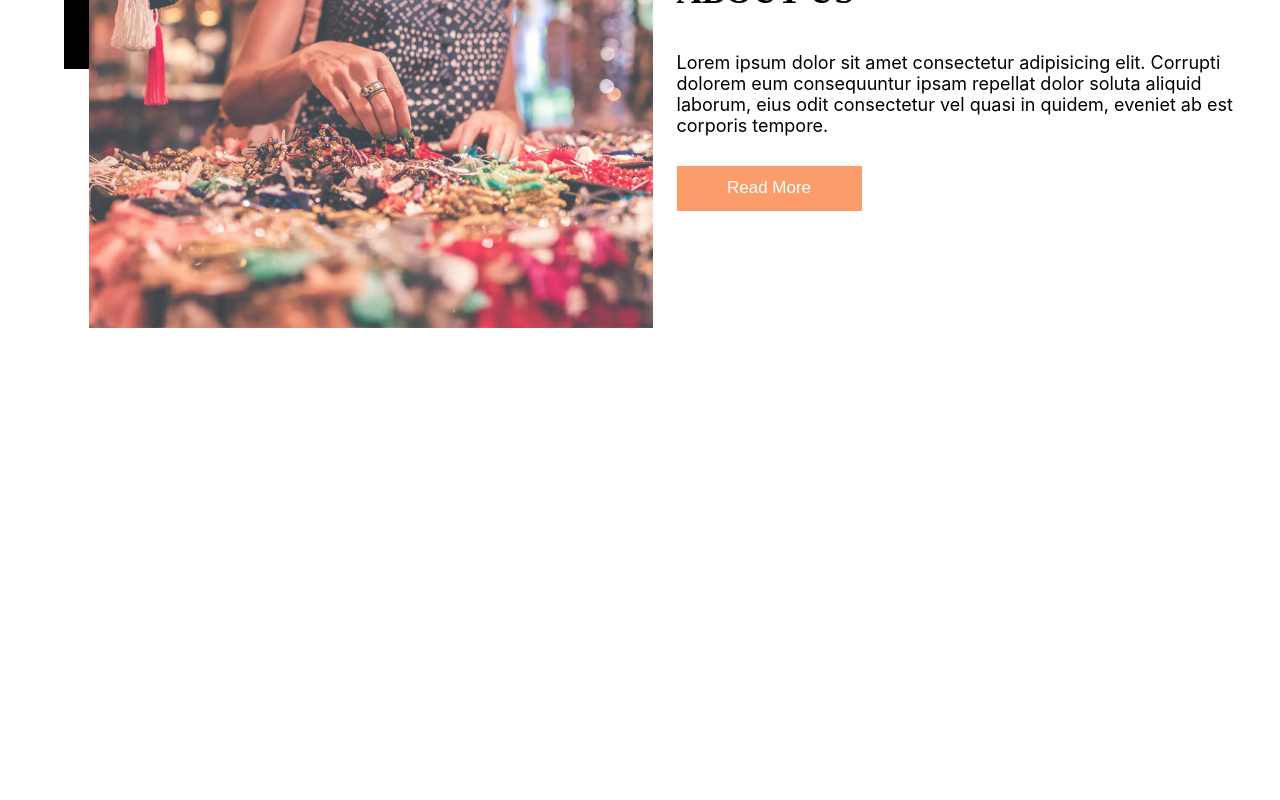
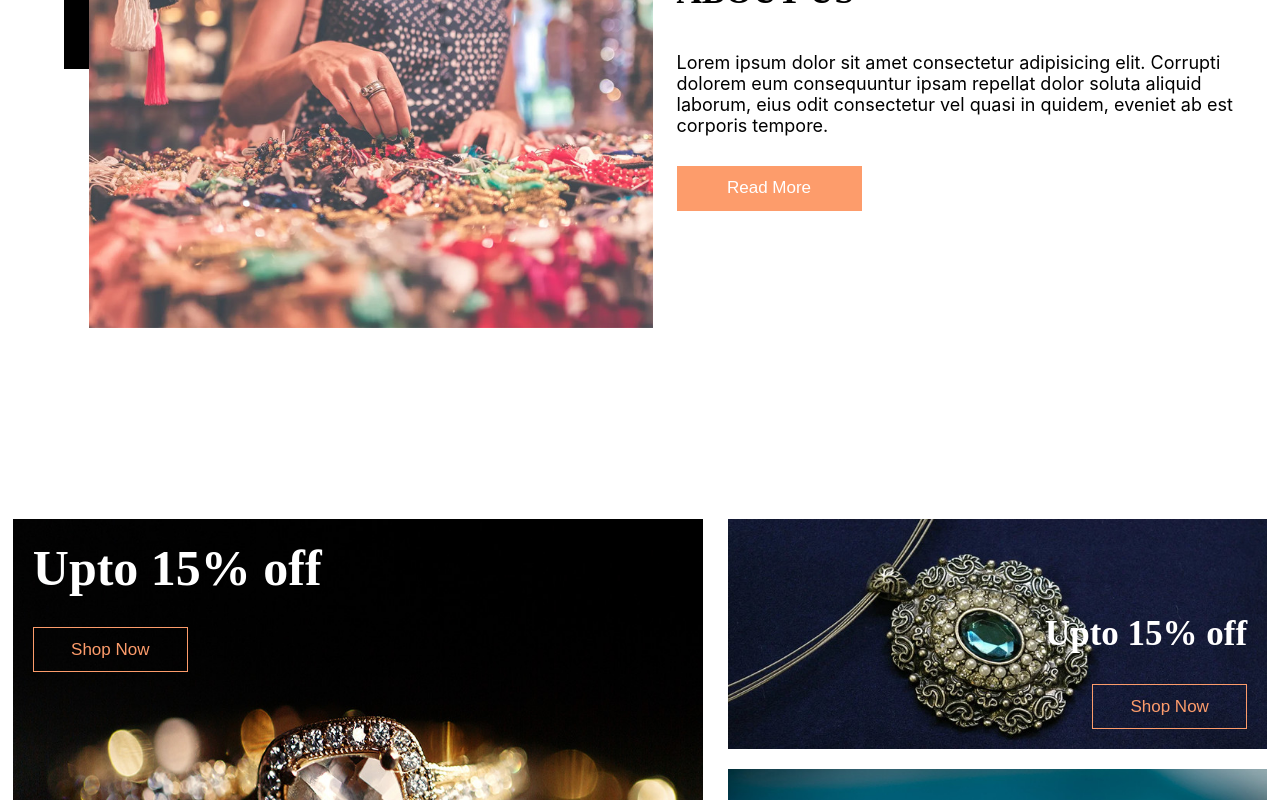
Before and after one commit to AshokRai0115/jewellery-choice, a React (Create React App) app: page / in a window 1280 px wide. Shown: the part 2000-2800 px from the top of the page. Before the commit the page ends 2519 px from the top, so only its background shows below. Built offline with nearby package versions, Linux system fonts and the light colour scheme; a web font is replaced by a local one.

Commit message:
basic structure of offer completed

```diff
--- a/src/Components/Home.jsx
+++ b/src/Components/Home.jsx
@@ -1,5 +1,6 @@
 import About from "./About";
 import "./Home.css"
+import Offer from "./Offer";
 import Shop from "./Shop";
 
 function Home(){
@@ -15,6 +16,7 @@ function Home(){
         </div>
         <Shop />
         <About />
+        <Offer />
         </>
     )
 }
--- /dev/null
+++ b/src/Components/Offer.css
@@ -0,0 +1,70 @@
+
+
+
+.offer-container{
+    width: 100%;
+    height: 90vh;
+    display: flex;
+    justify-content: center;
+}
+
+.offer-content{
+    width: 98%;
+    height: auto;
+    display: grid;
+    grid-template-columns: 55% 43%;
+    grid-template-rows: 230px 230px;
+    gap: 2%;
+    row-gap: 20px;
+}
+
+.offer-1{
+    grid-row: span 2;
+}
+
+figure{
+    width: 100%;
+    height: 100%;
+    position: relative;
+	font-family: "Playfair Display", serif;
+    color: white;
+}
+
+figure img{
+    width: 100%;
+    height: 100%;
+    object-fit: fill;
+}
+
+.offer-description-main{
+    padding: 20px;
+    position: absolute;
+    top: 0;
+    font-size: 50px;
+    font-weight: bold;
+}
+
+.offer-description-sub1{
+    padding: 20px;
+    position: absolute;
+    bottom: 0;
+    right: 0;
+    font-size: 35px;
+    font-weight: bold;
+    display: flex;
+    flex-direction: column;
+    align-items:flex-end;
+}
+.offer-description-sub2{
+    padding: 20px;
+    position: absolute;
+    bottom: 0;
+    left: 0;
+    font-size: 35px;
+    font-weight: bold;
+}
+
+.shop-now{
+    border-radius: 0;
+    background-color: transparent;
+}
--- /dev/null
+++ b/src/Components/Offer.jsx
@@ -0,0 +1,50 @@
+import "./Offer.css";
+
+function Offer() {
+	// const offers = [
+	// 	{
+	// 		id: 0,
+	// 		image: "o1.jpg",
+	// 		disc: "15%",
+	// 	},
+	// 	{
+	// 		id: 1,
+	// 		image: "o1.jpg",
+	// 		disc: "15%",
+	// 	},
+	// 	{
+	// 		id: 2,
+	// 		image: "o1.jpg",
+	// 		disc: "15%",
+	// 	},
+	// ];
+	return (
+		<div className="offer-container">
+			<div className="offer-content">
+				<figure className="offer-1">
+					<img src="/images/o1.jpg" alt="o1" />
+					<div className="offer-description-main">
+                        <figcaption>Upto 15% off</figcaption>
+					<button className="shop-now">Shop Now</button>
+                    </div>
+				</figure>
+				<figure className="offer-2">
+					<img src="/images/o2.jpg" alt="o1" />
+					<div className="offer-description-sub1">
+                        <figcaption>Upto 15% off</figcaption>
+					<button className="shop-now">Shop Now</button>
+                    </div>
+				</figure>
+				<figure className="offer-3">
+					<img src="/images/o3.jpg" alt="o1" />
+					<div className="offer-description-sub2">
+                        <figcaption>Upto 15% off</figcaption>
+					<button className="shop-now">Shop Now</button>
+                    </div>
+				</figure>
+			</div>
+		</div>
+	);
+}
+
+export default Offer;
```
